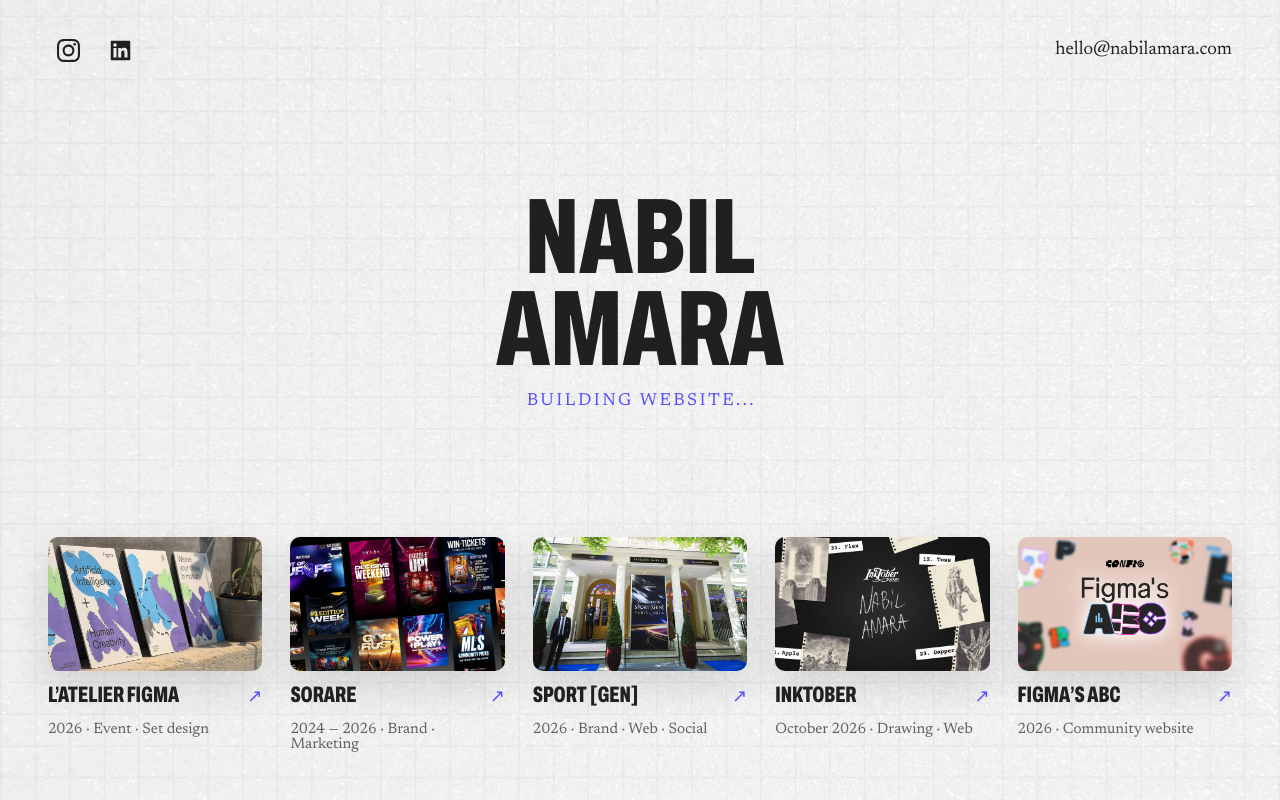
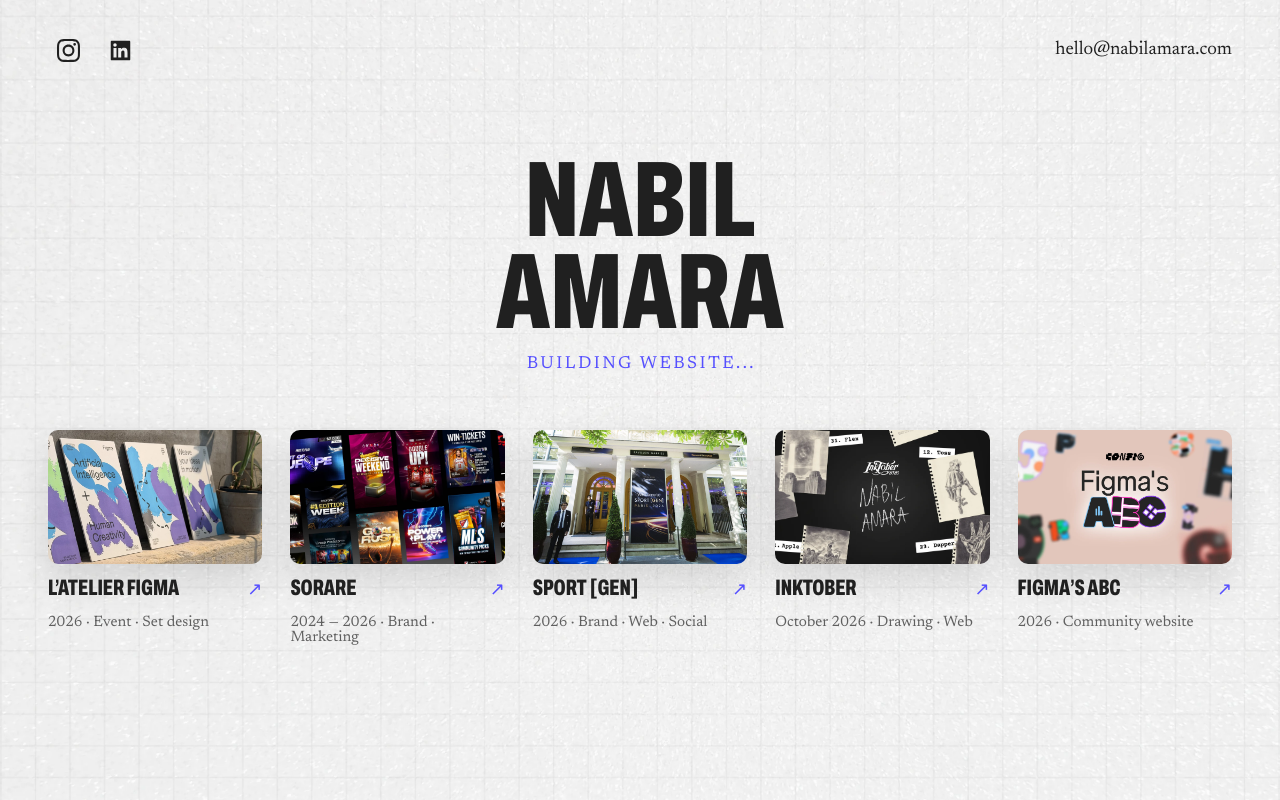
Before and after one commit to j0hnmen/nabilamara.com, a plain HTML site: page index.html in a window 1280 px wide. Drawn offline with Linux system fonts and the light colour scheme.

Commit message:
Desktop: center name and project row vertically
Co-Authored-By: Claude Opus 5.5 <noreply@anthropic.com>
Claude-Session: https://claude.ai/code/session_01QfCq9SgQRfkMFT4zM2N2fm

```diff
--- a/index.html
+++ b/index.html
@@ -109,10 +109,10 @@ main{max-width:1360px;margin:0 auto;padding:30px 56px 120px;display:grid;grid-te
 html,body{overflow-x:hidden}
 @media (min-width:1001px) and (min-height:620px){
   html,body{height:100%;overflow:hidden}
-  body{display:flex;flex-direction:column}
-  header.hero{flex:1;min-height:0;padding:90px 24px 24px}
+  body{display:flex;flex-direction:column;justify-content:center;gap:clamp(40px,7vh,80px);padding:84px 0;box-sizing:border-box}
+  header.hero{flex:none;min-height:0;padding:0 24px}
   h1{font-size:clamp(64px,min(8.4vw,15vh),150px)}
-  main{width:100%;max-width:1440px;grid-template-columns:repeat(5,1fr);gap:28px;padding:0 48px clamp(36px,6vh,64px)}
+  main{width:100%;max-width:1440px;grid-template-columns:repeat(5,1fr);gap:28px;padding:0 48px;margin:0 auto}
   .tile,.tile:nth-child(4){grid-column:auto}
   .tile{gap:12px}
   .im{border-radius:10px}
```
